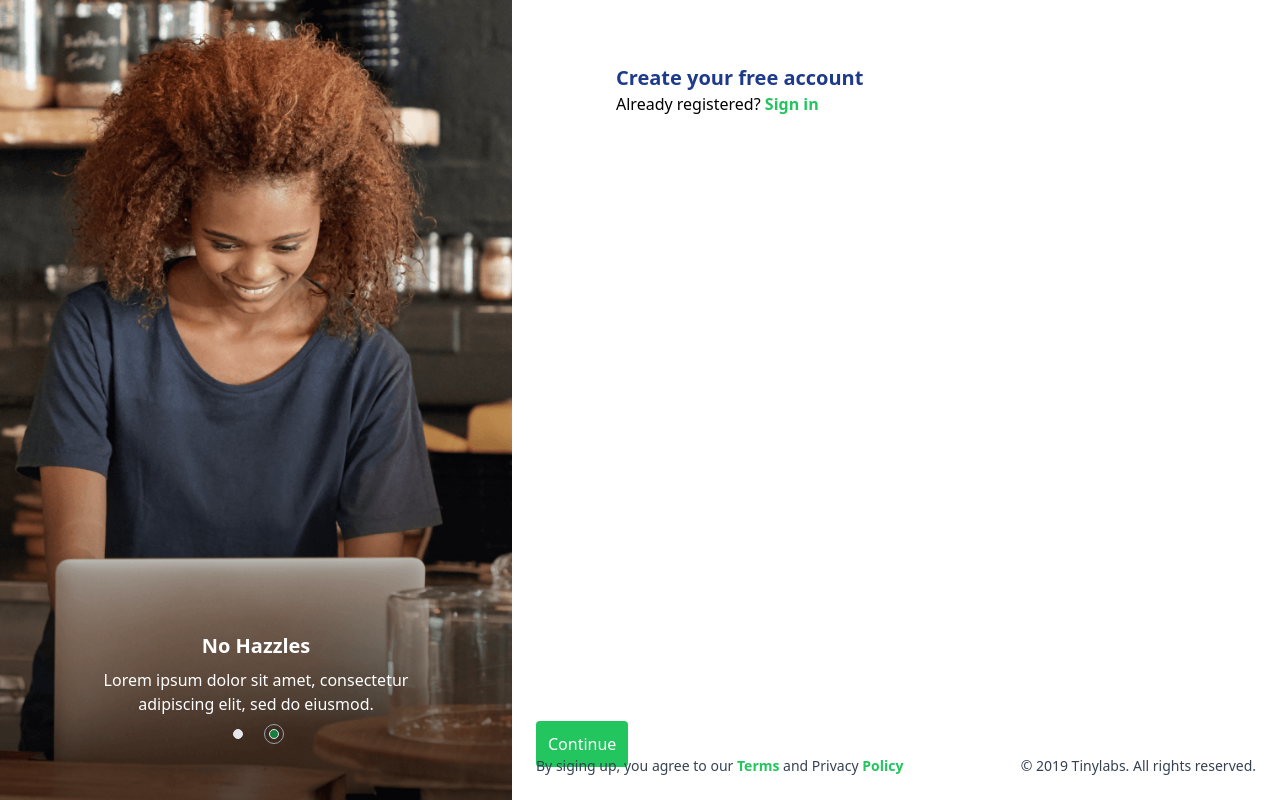
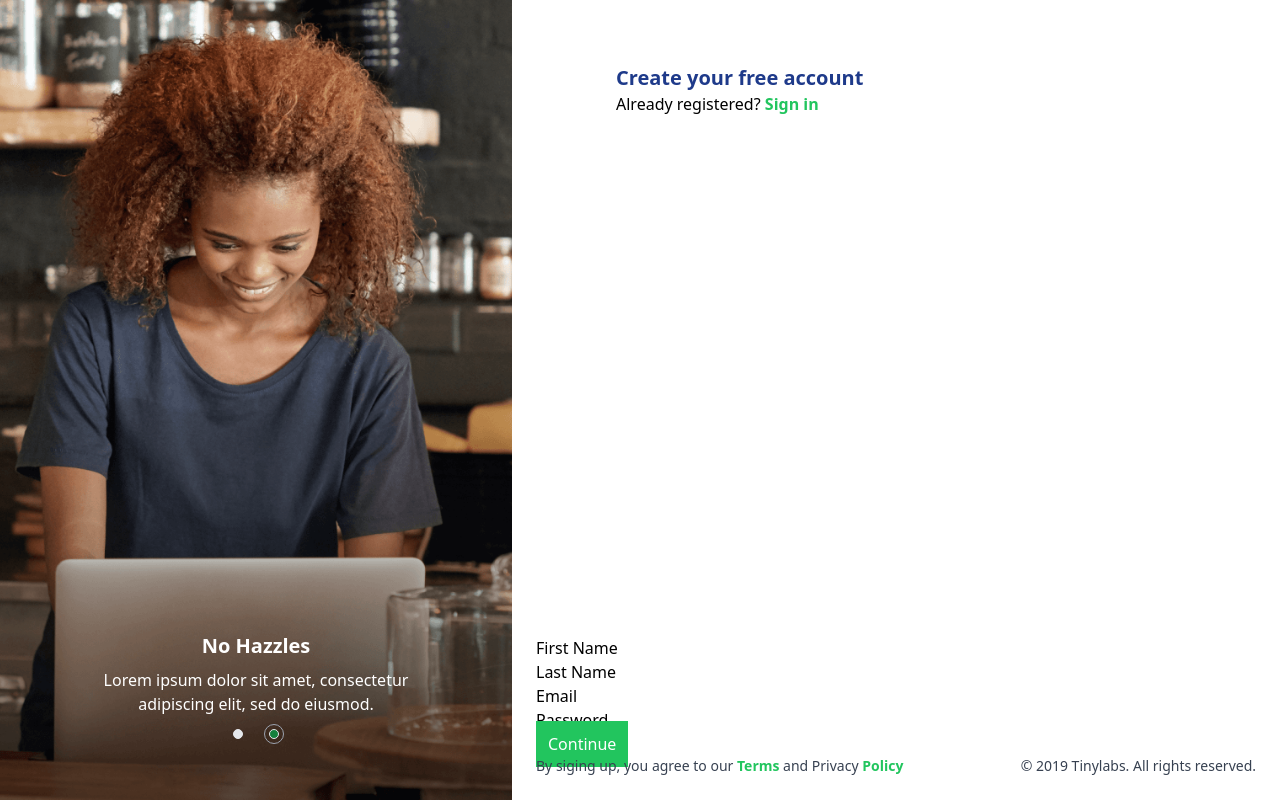
Before and after one commit to MSHERIFF2/tech4dev-phase2, a Vue app in the folder getchange/: page / in a window 1280 px wide. Shown: the top 800 px of the page. Built offline with nearby package versions, Linux system fonts and the light colour scheme.

Commit message:
updateds

```diff
--- a/getchange/src/assets/css/style.css
+++ b/getchange/src/assets/css/style.css
@@ -602,6 +602,10 @@ video {
   margin-bottom: 2.5rem;
 }
 
+.mb-10 {
+  margin-bottom: 2.5rem;
+}
+
 .flex {
   display: flex;
 }
--- /dev/null
+++ b/getchange/src/components/Details.vue
@@ -0,0 +1,36 @@
+<template>
+    <div>
+        <form action="">
+            <div>
+                <div>
+                    <label for="firstName">First Name</label>
+                    <input type="text" class="">
+                </div>
+                <div>
+                    <label for="lasttName">Last Name</label>
+                    <input type="text" class="">
+                </div>
+
+            </div>
+            <div>
+                <label for="email">Email</label>
+                <input type="mail" class="email">
+            </div>
+            <div>
+                <label for="email">Password</label>
+                <input type="password" class="email">
+            </div>
+           <router-link to ="/DashBoard" class="bg-green-500 text-white p-3 ">Continue</router-link>
+        </form>
+    </div>
+</template>
+<script>
+export default {
+    name: 'details',
+    data() {
+        return {
+
+        }
+    },
+}
+</script>
--- a/getchange/src/layouts/AuthLayout.vue
+++ b/getchange/src/layouts/AuthLayout.vue
@@ -28,9 +28,6 @@
             </div>
             <div class=" justify-center items-center bg-black-900">
                 <slot/>
-                <div class ="justify-end" >
-                        <router-link to="/DashBoard" class="bg-green-500 rounded text-white p-3 w-30 m-auto">Continue</router-link>
-                </div>
 
             </div>
 
--- a/getchange/src/router/index.js
+++ b/getchange/src/router/index.js
@@ -2,7 +2,6 @@ import Vue from 'vue'
 import VueRouter from 'vue-router'
 import SignIn from '@/views/SignIn.vue'
 import DashBoard from '@/views/DashBoard.vue'
-import AuthLayout from '@/layouts/AuthLayout.vue'
 
 
 Vue.use(VueRouter)
@@ -14,16 +13,10 @@ const routes = [
     component: DashBoard
   },
   {
-    path: '/SignIn',
+    path: '/',
     name: 'SignIn',
     component: SignIn,
   },
-  {
-    path: '/',
-    name: 'AuthLayout',
-    component: AuthLayout
-  }
-
 
 ]
 
--- a/getchange/src/views/SignIn.vue
+++ b/getchange/src/views/SignIn.vue
@@ -1,15 +1,20 @@
 <template>
-    <div>
-        <h1>This is sign in page</h1>
-    </div>
+   <AuthLayout>
+    <Details/>
+   </AuthLayout>
 </template>
 <script>
+import AuthLayout from '@/layouts/AuthLayout.vue';
+import Details from '@/components/Details.vue';
 export default{
     name: 'SignIn',
     data() {
         return {
 
         }
+    },
+    components: {
+        AuthLayout, Details
     }
 }
 </script>
```
